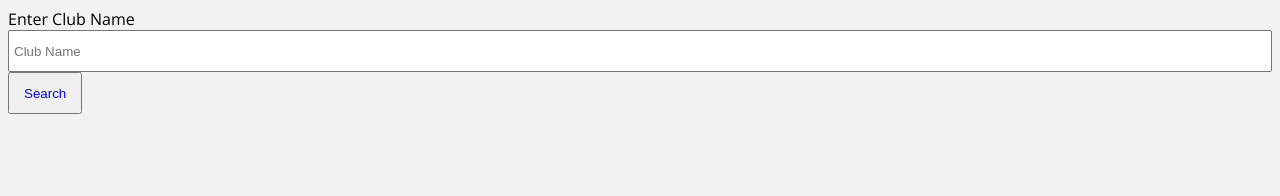
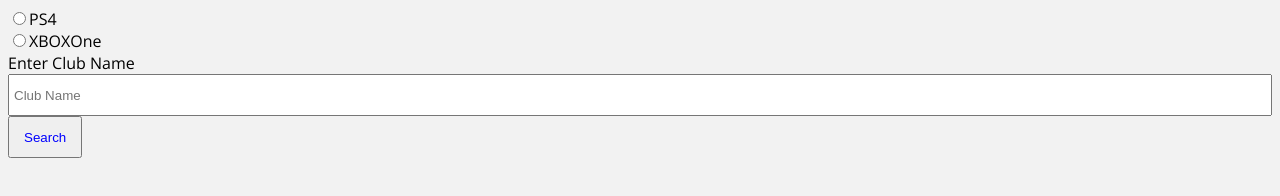
Before and after one commit to nancek00/clubsearchforeashl, a website built with Parcel: page src/index.html in a window 1280 px wide. Built offline with nearby package versions, Linux system fonts and the light colour scheme.

Commit message:
Working on switch buttons

```diff
--- a/src/app.ts
+++ b/src/app.ts
@@ -1,10 +1,30 @@
+import {  renderSwitch } from "./ui/elements/createelements";
+import { platformSwitchDef } from "./ui/header";
+import { assoc } from 'ramda'
 
+
+const defaultState = {
+    platform: 'ps4'
+}
+
+const updateStatePlatform = assoc('platform');
 
 const searchInputElement = document.getElementById('clubsearchinput') as HTMLButtonElement;
 const searchInputButton = document.getElementById('clubsearchbutton') as HTMLButtonElement;
 
+const handlePlatformChange = platform => { return () => {const d = updateStatePlatform(platform)(defaultState); console.log(d);}}
+const platformContainer = document.getElementById('platform-container');
+
+const containerAppend = container => element => {
+    container.appendChild(element);
+}
+
+const platformContainerAppend = containerAppend(platformContainer);
+const renderPlatformSwitch = renderSwitch(handlePlatformChange);
+
+platformSwitchDef.radios.map(renderPlatformSwitch).map(platformContainerAppend);
+
 searchInputButton.addEventListener('click',() => {
     if(searchInputElement == null) return;
     const searchTerm = searchInputElement.value;
-    console.log("SearchTerm:",searchTerm)
 })
--- a/src/index.html
+++ b/src/index.html
@@ -7,6 +7,9 @@
         <link rel="stylesheet" type="text/css" href="assets/styles/searchbar.scss" />
     </head>
     <body>
+        <div class='platform-container' id='platform-container'>
+
+        </div>
         <div class='element-container'>
                 <label>Enter Club Name</label>
                 <input type=text name="clubsearchinput" id="clubsearchinput" placeholder="Club Name">
--- a/src/ui/elements/createelements.ts
+++ b/src/ui/elements/createelements.ts
@@ -10,14 +10,6 @@
 
 export const uiH2 = createHeader(window.document);
 
-
-export function createHeader(doc)  {
-    return (obj):HTMLElement => {
-        const hdr = doc.createElement(obj.type);
-        hdr.innerHTML = obj.label;
-        hdr.id = obj.id;
-        return hdr;
-    }}
 export function createLabel(doc) {
     return obj => {
         const lbl = doc.createElement('label');
@@ -27,6 +19,27 @@
     };
 }
 
+export function createRadio(doc, clickFn) {
+    return obj => {
+        const radio = doc.createElement('input') as HTMLElement;
+        radio.setAttribute('type', 'radio');
+        radio.setAttribute('name', obj.name);
+        radio.setAttribute('value', obj.value);
+        radio.addEventListener('click',clickFn(obj.value));
+        radio.id = obj.id;
+        return radio;
+    };
+}
+
+
+export function createHeader(doc)  {
+    return (obj):HTMLElement => {
+        const hdr = doc.createElement(obj.type);
+        hdr.innerHTML = obj.label;
+        hdr.id = obj.id;
+        return hdr;
+    }}
+
 export function createInput(doc) {
     return obj => {
         const inpt = doc.createElement('input');
@@ -34,6 +47,16 @@
         inpt.setAttribute('id', obj.id);
         return inpt;
     };
+}
+
+
+export function createRadioAndLabel(doc) {
+    return (radio, lbl) => {
+        const div = doc.createElement('div');
+        div.appendChild(radio);
+        div.appendChild(lbl);
+        return div;
+    }
 }
 
 export function createLabelAndInput(doc) {
@@ -48,10 +71,13 @@
 const makeControlElement = createLabelAndInput(window.document);
 const makeInputElement = createInput(window.document);
 const makeLabelElement = createLabel(window.document);
+const makeRadioElement = clickFn => createRadio(window.document, clickFn);
+const makeSwitchElement = createRadioAndLabel(window.document);
+
 
 
 export const renderControlElement = converge(makeControlElement, [makeLabelElement, makeInputElement]);
-
+export const renderSwitch = clickFn => converge(makeSwitchElement, [makeRadioElement(clickFn),makeLabelElement])
 
 
 const label = createLabel(document);
--- a/src/ui/header.ts
+++ b/src/ui/header.ts
@@ -22,3 +22,20 @@
     forId: 'intxt-club-name-input',
     id: 'lbl-club-name-input'
 }
+
+export const platformSwitchDef = {
+    radios: [
+        {
+            id: 'switch-platform-ps4',
+            name: 'switch-platform',
+            value: 'PS4',
+            label: 'PS4'
+        },
+        {
+            id: 'switch-platform-xboxone',
+            name: 'switch-platform',
+            value: 'xboxone',
+            label: 'XBOXOne'
+        }
+    ]
+}
```
Also changed, not shown: src/ui/switchbutton.ts (added), 1 other file.
